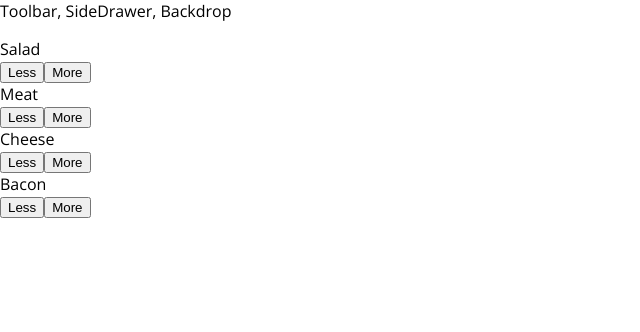
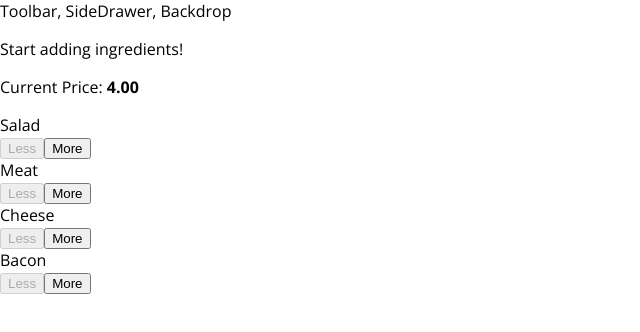
Before and after one commit to andr3adg/react-burger-builder, a React (Create React App) app: page / in a window 1280 px wide. Shown: the top 332 px of the page, without its empty margins (0-640 px from the left). Built offline with nearby package versions, Linux system fonts and the light colour scheme.

Commit message:
price fixed

```diff
--- a/src/components/Burger/BuildControls/BuildControl/BuildControl.js
+++ b/src/components/Burger/BuildControls/BuildControl/BuildControl.js
@@ -4,7 +4,11 @@ import classes from "./BuildControl.Module.css";
 const buildControl = (props) => (
   <div className={classes.BuildControl}>
     <div className={classes.Label}>{props.label}</div>
-    <button className={classes.Less} onClick={props.remove}>
+    <button
+      disabled={props.disabled}
+      className={classes.Less}
+      onClick={props.remove}
+    >
       Less
     </button>
     <button className={classes.More} onClick={props.add}>
--- a/src/components/Burger/BuildControls/BuildControls.js
+++ b/src/components/Burger/BuildControls/BuildControls.js
@@ -11,6 +11,9 @@ const controls = [
 
 const buildControls = (props) => (
   <div className={classes.BuildControls}>
+    <p>
+      Current Price: <strong>{props.totalPrice.toFixed(2)}</strong>
+    </p>
     {controls.map((el, i) => {
       return (
         <BuildControl
@@ -18,6 +21,7 @@ const buildControls = (props) => (
           label={el.label}
           add={() => props.addIngredient(el.type)}
           remove={() => props.removeIngredient(el.type)}
+          disabled={props.disabled.includes(el.type)}
         />
       );
     })}
--- a/src/containers/BurgerBuilder/BurgerBuilder.js
+++ b/src/containers/BurgerBuilder/BurgerBuilder.js
@@ -11,10 +11,10 @@ const INGREDIENT_PRICES = {
 class BurgerBuilder extends Component {
   state = {
     ingredients: {
-      salad: 1,
-      bacon: 1,
-      cheese: 2,
-      meat: 2,
+      salad: 0,
+      bacon: 0,
+      cheese: 0,
+      meat: 0,
     },
     totalPrice: 4,
   };
@@ -28,21 +28,29 @@ class BurgerBuilder extends Component {
   };
 
   removeIngredientHandler = (type) => {
+    if (this.state.ingredients[type] > 0) {
       let auxIngredients = { ...this.state.ingredients };
       let newValue = this.state.ingredients[type] - 1;
       auxIngredients[type] = newValue;
       auxIngredients[type] = newValue;
       let newPrice = this.state.totalPrice - INGREDIENT_PRICES[type];
       this.setState({ ingredients: auxIngredients, totalPrice: newPrice });
+    }
   };
 
   render() {
+    let disabledKeys = [];
+    for (let key in this.state.ingredients) {
+      this.state.ingredients[key] === 0 && disabledKeys.push(key);
+    }
     return (
       <Fragment>
         <Burger ingredients={this.state.ingredients} />
         <BuildControls
           addIngredient={this.addIngredientHandler}
           removeIngredient={this.removeIngredientHandler}
+          disabled={disabledKeys}
+          totalPrice={this.state.totalPrice}
         />
       </Fragment>
     );
```
Also changed, not shown: 1 other file (tests, documents, lock files or other folders). Lines whose indentation alone changed are shown as unchanged.
